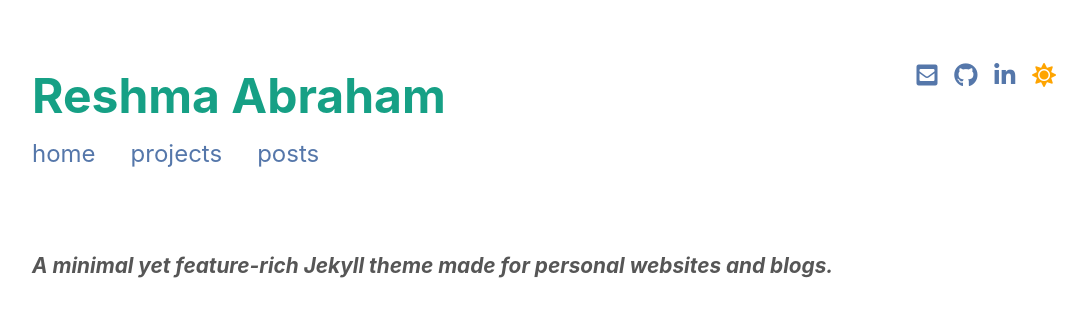
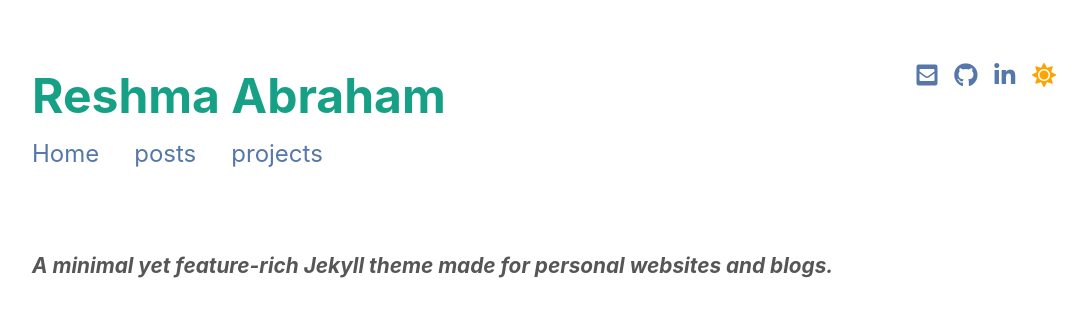
Before and after one commit to Resh-97/Pockets-Of-Reflection, a Jekyll site: the page built from index.md, in a window 1280 px wide. Shown: the top 334 px of the page, without its empty margins (96-1183 px from the left). Built offline with Jekyll 4.4.1, drawn with Linux system fonts in a browser that asks for light colours; nearby versions of some CDN libraries; a style sheet for code colours, icons or effects is not loaded.

Commit message:
Update header.html

```diff
--- a/_includes/header.html
+++ b/_includes/header.html
@@ -6,9 +6,10 @@
 <a href="{{ site.url }}" class="logo">{{ site.short_logo }}</a>
 {% endif %}
 <ul class="menu">
-<li class="menu__entry"><a href="{{ site.url }}">home</a></li>
-<li class="menu__entry"><a href="{{ site.url }}/projects">projects</a></li>
-<li class="menu__entry"><a href="{{ site.url }}/posts">posts</a></li>
+<li class="menu__entry"><a href="{{ site.url }}">Home</a></li>
+<li class="menu__entry"><a href="{{ site.url }}/Posts">posts</a></li>
+<li class="menu__entry"><a href="{{ site.url }}/Projects">projects</a></li>
+
 </ul>
 </div>
 <ul class="social-links">
```
